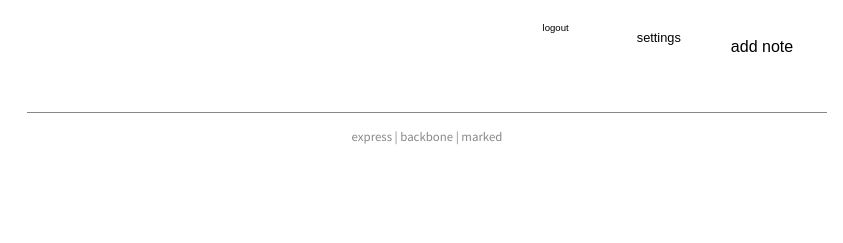
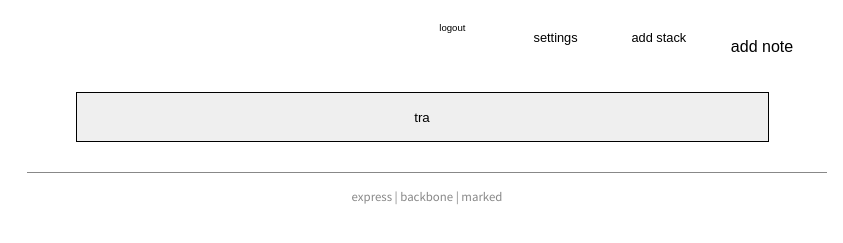
Before and after one commit to drscannell/stackables, a website with bundled scripts: page client-app/index.html in a window 1280 px wide. Shown: the part 55-298 px from the top of the page, without its empty margins (213-1056 px from the left). Built offline with nearby package versions, Linux system fonts and the light colour scheme; no server answers.

Commit message:
Intial attempts add stack selector

```diff
--- a/client-app/index.html
+++ b/client-app/index.html
@@ -20,11 +20,17 @@
 					<div class="button-input">
 						<input type="button" class="button b2 js-settings" value="settings" />
 					</div>
-					<!--<div class="button-input">
+					<div class="button-input">
 						<input type="button" class="button b2 js-add-stack" value="add stack" />
-					</div>-->
+					</div>
 					<div class="button-input">
 						<input type="button" class="button b1 js-add-note" value="add note" />
+					</div>
+					<div class="select-input">
+						<select class="dropdown js-stack-select">
+							<option value="ha">ha</option>
+							<option value="tra" selected="selected">tra</option>
+						</select>
 					</div>
 				</div>
 			</header>
--- a/client-app/style.css
+++ b/client-app/style.css
@@ -72,7 +72,12 @@ div.edit-user-pane {
 div.buttons {
 
 }
-div.button-input {text-align:center;border:0;margin:5px;padding:0;}
+div.button-input {
+	text-align:center;
+	border:0;
+	margin:5px;
+	padding:0;
+}
 input.button {
 	display:inline-block;
 	margin:0;
@@ -86,6 +91,28 @@ input.b1 {min-height:75px;width:90%;font-size:1em;}
 input.b2 {min-height:50px;width:80%;font-size:0.8em;}
 input.b3 {min-height:30px;width:70%;font-size:0.6em;}
 input.b4 {min-height:30px;width:60%;font-size:0.4em;}
+/*
+ * dropdowns
+ */
+div.select-input {
+	text-align:center;
+	border:0;
+	margin:5px;
+	padding:0;
+}
+select.dropdown {
+	display:inline-block;
+	margin:0;
+	border:1px solid;
+	width:90%;
+	-webkit-appearance: none;
+	padding:5px;
+	text-align:center;
+	min-height:50px;
+}
+select.dropdown option {
+	text-align:center;
+}
 
 /*
  * forms
```
